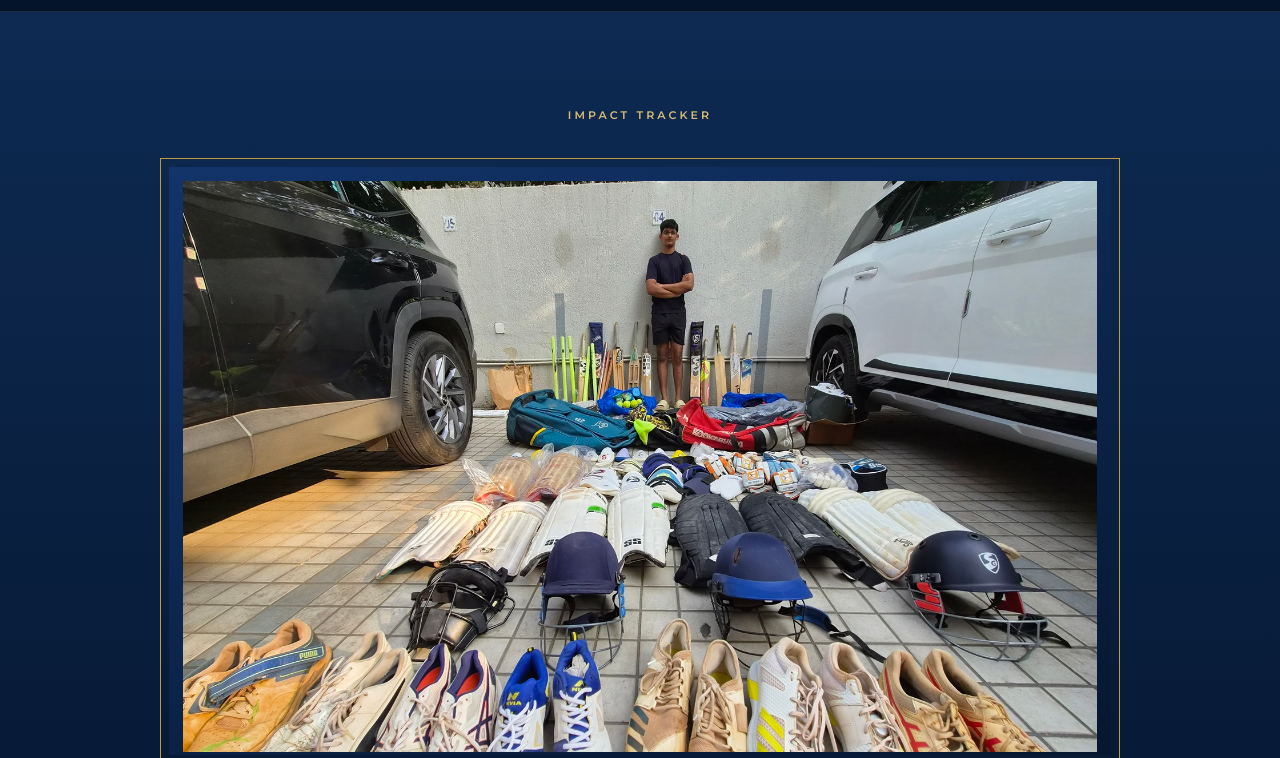
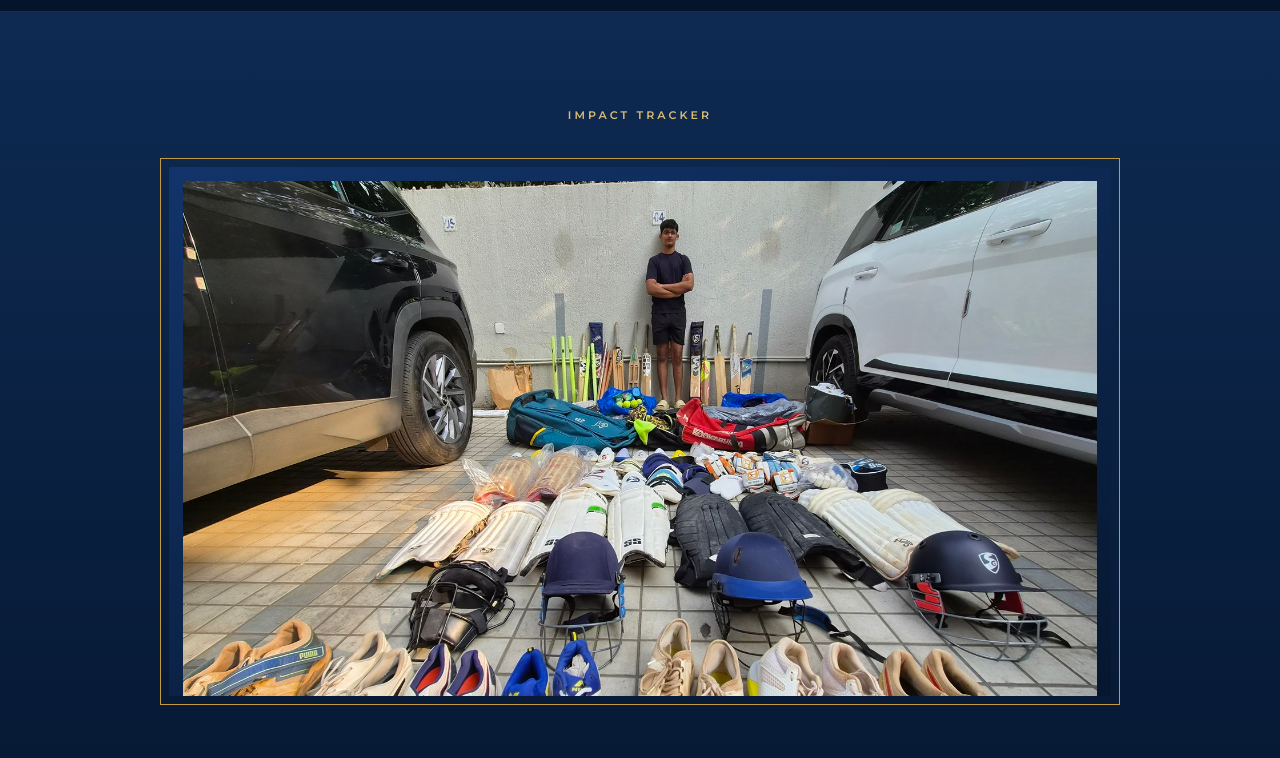
Before and after one commit to Siddhant-Sanghvi/the_next_innnings, a plain HTML site: page impact.html in a window 1280 px wide. Shown: the part 56-814 px from the top of the page. Drawn offline with nearby package versions, Linux system fonts and the light colour scheme.

Commit message:
Change aspect ratio of .pf.w .ph from 16/10 to 16/9

```diff
--- a/style.css
+++ b/style.css
@@ -26,7 +26,7 @@ h3{font-size:27px}
 .pf{border:1px solid var(--gold);padding:8px}
 .pf.w{max-width:960px;margin:36px auto 56px}
 .ph{display:grid;place-items:center;aspect-ratio:3/4;background:linear-gradient(160deg,#12346A,#06172F);color:var(--gold-l);font:500 10px Montserrat;letter-spacing:.2em;text-transform:uppercase;text-align:center;padding:14px;overflow:hidden}
-.pf.w .ph{aspect-ratio:16/10}
+.pf.w .ph{aspect-ratio:16/9}
 .ph img{width:100%;height:100%;object-fit:cover;display:block}
 .story{max-width:62ch;margin:40px auto 0;text-align:left}
 .story p+p{margin-top:1.3em}
```
